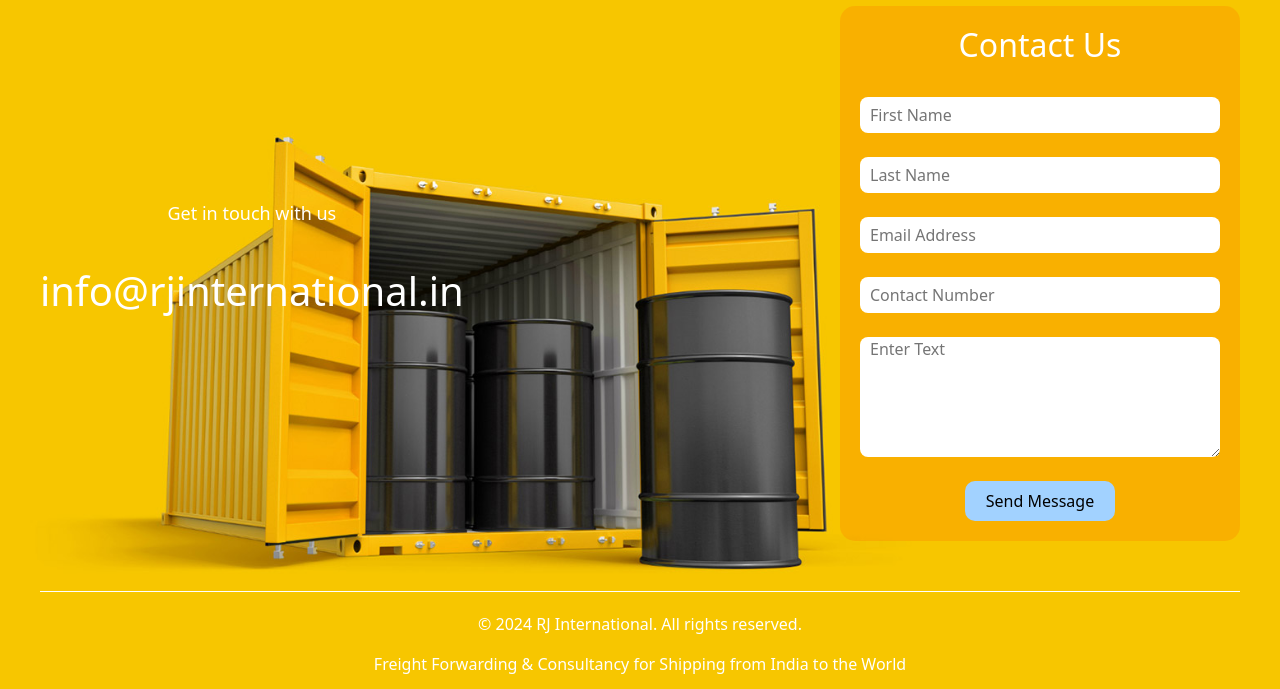
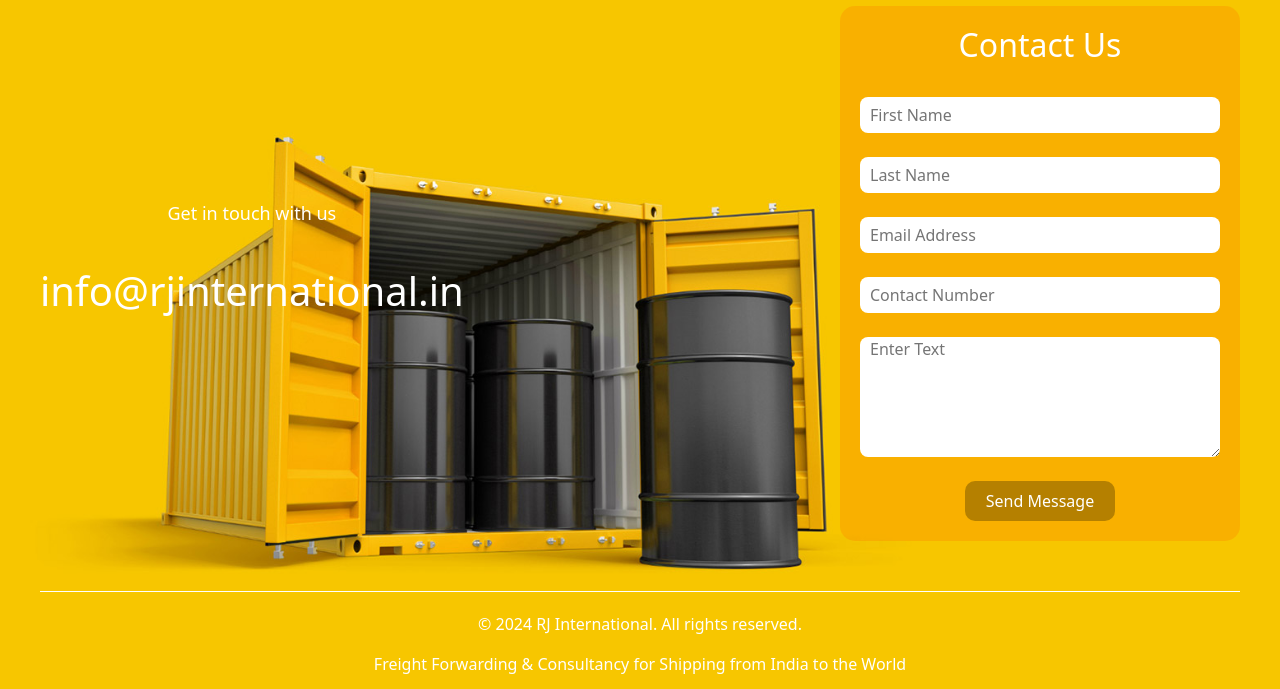
Before and after one commit to Deepaklalwanii/Rj-international, a plain HTML site: page index.html in a window 1280 px wide. Shown: the part 4330-5019 px from the top of the page. Drawn offline with nearby package versions, Linux system fonts and the light colour scheme.

Commit message:
footer-changes

```diff
--- a/style.css
+++ b/style.css
@@ -588,5 +588,6 @@
         align-self: center;
         border: none;
         border-radius: 10px;
-        background-color: #a2d2ff;
+        background-color: #00000046;
+        color: #fff;
     }
```
